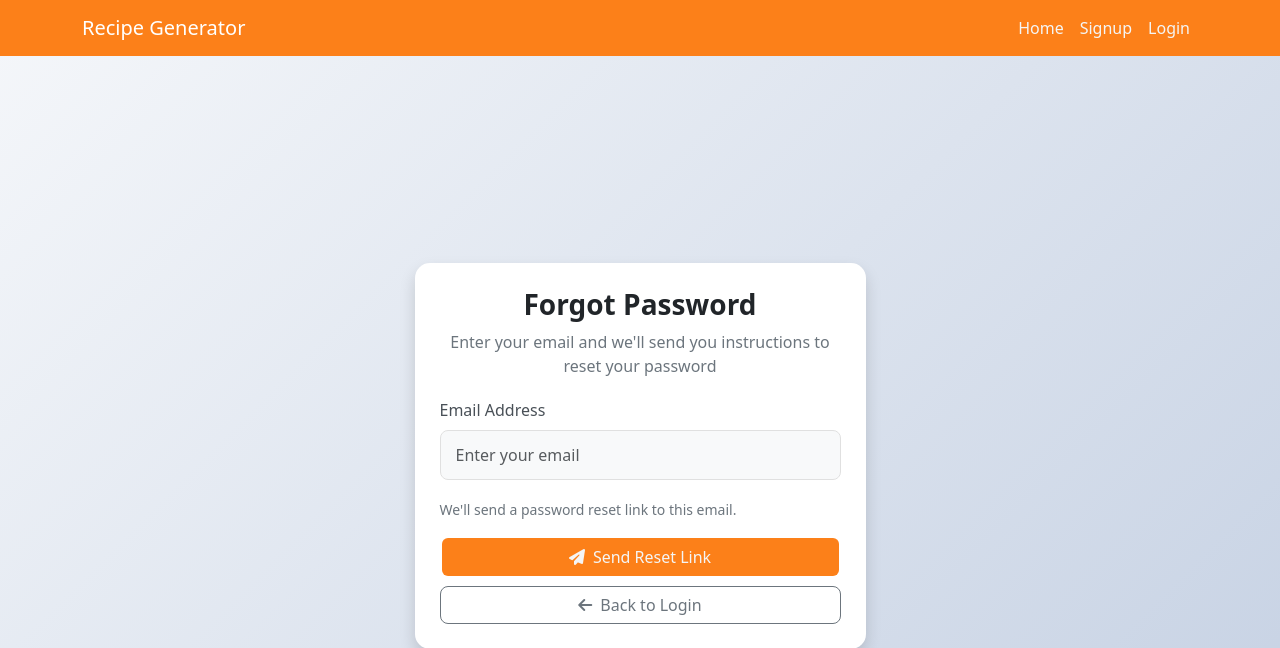
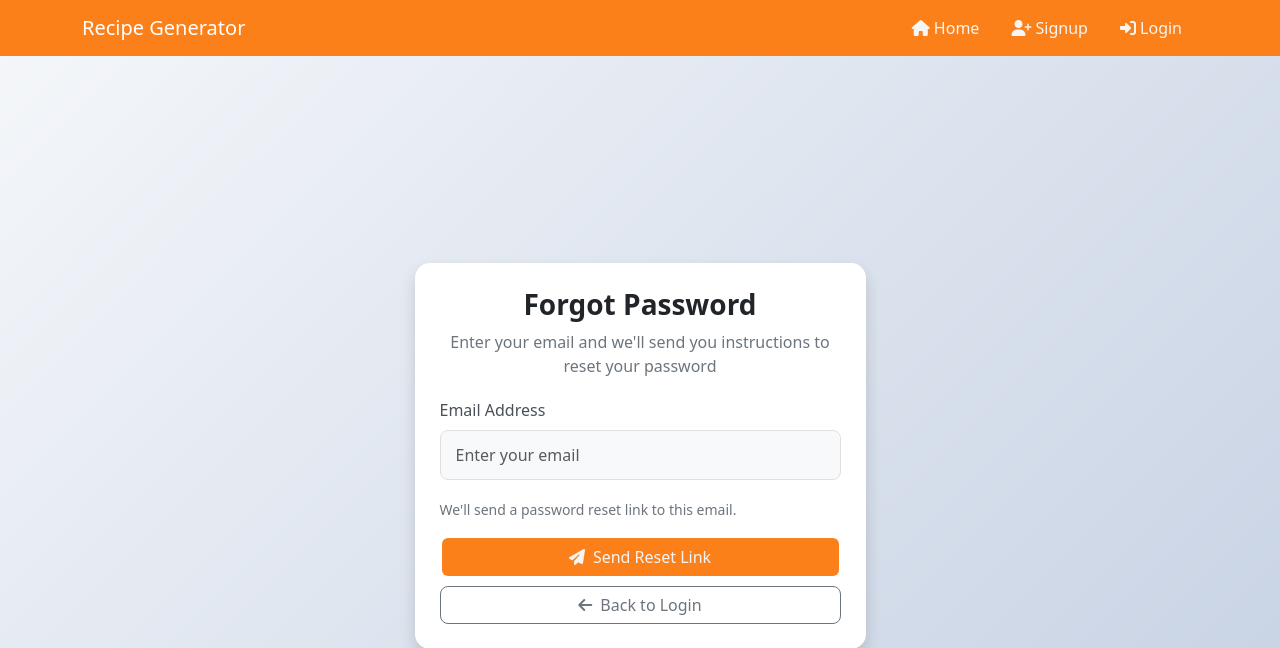
Before and after one commit to lishazz/recipe_generator, a Django app: template apps/authentication/templates/forget_pass.html in a window 1280 px wide. Shown: the top 648 px of the page. Run offline with Django 3.2, Linux system fonts and the light colour scheme; the template is opened without the code that fills it, so the values that code supplies are empty; some libraries are stand-ins or nearby versions.

Commit message:
added some small updations

```diff
--- a/apps/authentication/templates/forget_pass.html
+++ b/apps/authentication/templates/forget_pass.html
@@ -114,11 +114,15 @@
 
 {% block navlinks %}
 
-<li class="nav-item">
-    <a class="nav-link" href="{% url 'home' %}">Home</a>
+<li class="nav-item mx-2">
+    <a class="nav-link btn btn-outline-light" href="{% url 'home' %}">
+        <i class="fas fa-home"></i> Home
+    </a>
 </li>
-<li class="nav-item">
-    <a class="nav-link" href="{% url 'register' %}">Signup</a>
+<li class="nav-item mx-2">
+    <a class="nav-link btn btn-outline-warning" href="{% url 'register' %}">
+        <i class="fas fa-user-plus"></i> Signup
+    </a>
 </li>
 
 
--- a/templates/base.html
+++ b/templates/base.html
@@ -64,12 +64,16 @@
                                 {% endcomment %}
                             {% endblock navlinks %}
                             {% if user.is_authenticated %}
-                                <li class="nav-item">
-                                    <a class="nav-link" href={% url 'logout' %}>Logout</a>
+                                <li class="nav-item mx-2">
+                                    <a class="nav-link " href="{% url 'logout' %}">
+                                        <i class="fas fa-sign-out-alt"></i> Logout
+                                    </a>
                                 </li>
                             {% else %}
-                                <li class="nav-item">
-                                    <a class="nav-link" href={% url 'login_page' %}>Login</a>
+                                <li class="nav-item mx-2">
+                                    <a class="nav-link" href="{% url 'login_page' %}">
+                                        <i class="fas fa-sign-in-alt"></i> Login
+                                    </a>
                                 </li>
                             {% endif %}
                         </li>
```
Also changed, not shown: apps/authentication/templates/home.html (+4 -3 lines), apps/authentication/templates/login.html (+10 -6 lines), apps/authentication/templates/register.html (+5 -7 lines).
